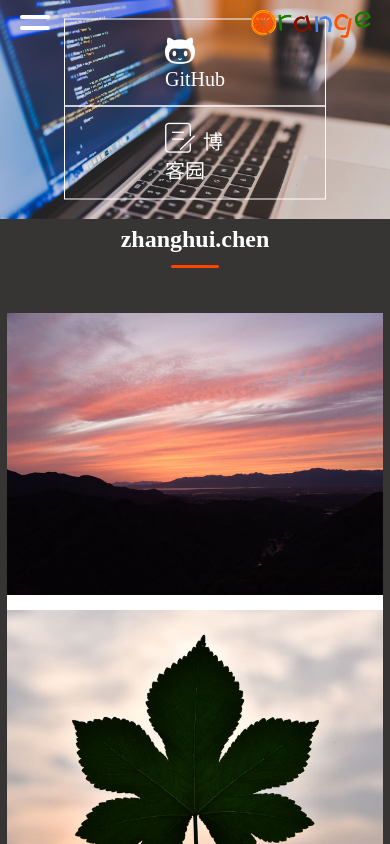
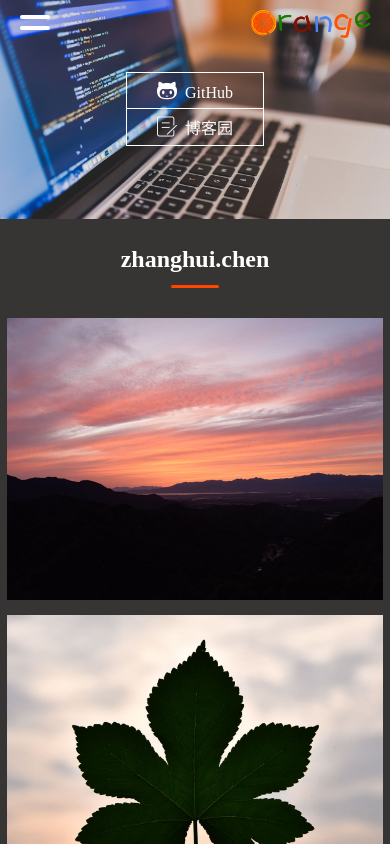
Before and after one commit to chen8000/orange, a React app: page /home in a window 390 px wide. Shown: the top 844 px of the page. Built offline with nearby package versions, Linux system fonts and the light colour scheme.

Commit message:
优化手机端banner和todo

```diff
--- a/src/components/home/banner/index.scss
+++ b/src/components/home/banner/index.scss
@@ -66,4 +66,16 @@
 }
 
 /*-------------- 767  phone*/
-@media all and (max-width: 767px){}
+@media all and (max-width: 767px){
+    .banner .linkCase a{
+        font-size:16px;
+        padding:6px 30px;
+
+        i{
+            font-size:20px;
+        }
+        span{
+            display: none;
+        }
+    }
+}
--- a/src/components/home/todo/index.scss
+++ b/src/components/home/todo/index.scss
@@ -30,7 +30,6 @@
 
     ul{
         list-style: none;
-        @include bg(white);
         li{
             float: left;
             position:relative;
@@ -87,6 +86,9 @@
 @media all and (max-width: 767px){
 
     .todo{
+        &>h2{
+            margin:20px 0 45px 0;
+        }
         padding:7px;
         ul {
             li{
```
